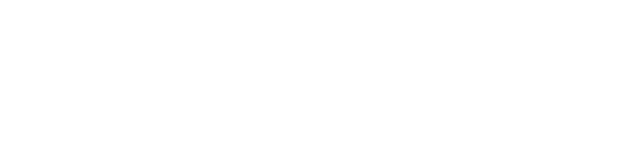
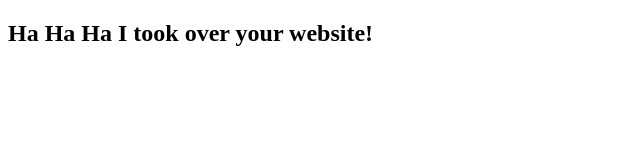
Before and after one commit to yuannnnn1025/test2, a plain HTML site: page 1.html in a window 1280 px wide. Shown: the whole page, without its empty margins (0-640 px from the left). Drawn offline with Linux system fonts and the light colour scheme.

Commit message:
Update 1.html

```diff
--- a/1.html
+++ b/1.html
@@ -6,5 +6,6 @@
 </head>
 
 <body>
+  <h2>Ha Ha Ha I took over your website!</h2>
 </body>
 </html>
```
